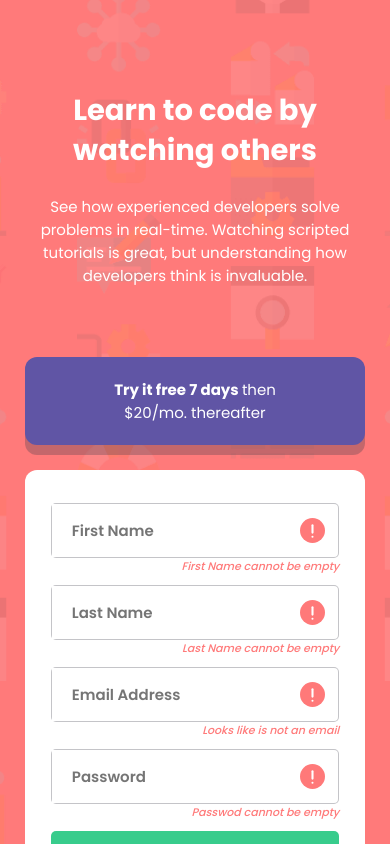
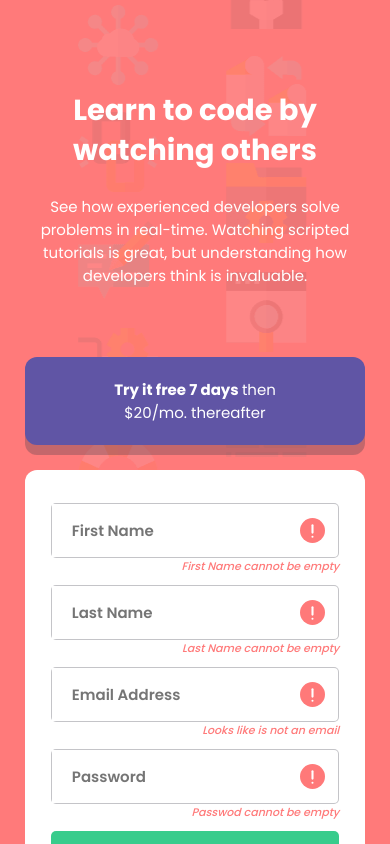
Before and after one commit to PerezLuisMariano/012FM_IntroComponentForm, a plain HTML site: page index.html in a window 390 px wide. Shown: the top 844 px of the page. Drawn offline with Linux system fonts and the light colour scheme.

Commit message:
has been delete bg for mobile, but a new bg for mible has been added

```diff
--- a/css/style.css
+++ b/css/style.css
@@ -36,21 +36,22 @@ body{
 }
 body::after{
     z-index: 0;
-    position: absolute;
+    position: fixed;
     content: "";
     width: 100%;
     height: 100%;
+    top: 0;
     left: 0;
-    top: 0;
-    background-image: url(../assets/images/bg-intro-mobile.png);
+    background-image: url(../assets/images/bg-intro-mobile_v2.png);
     background-position: center;
-    background-repeat: no-repeat;
-    background-size: 100%;
+    background-repeat: repeat;
+    background-size: auto;
 }
 
 
 /* MAIN  */
 main{
+
     z-index: 1;
     display: grid;
     grid-template-columns: 100%;
```
Also changed, not shown: assets/images/bg-intro-mobile.png (deleted), assets/images/bg-intro-mobile_v2.png (added).
